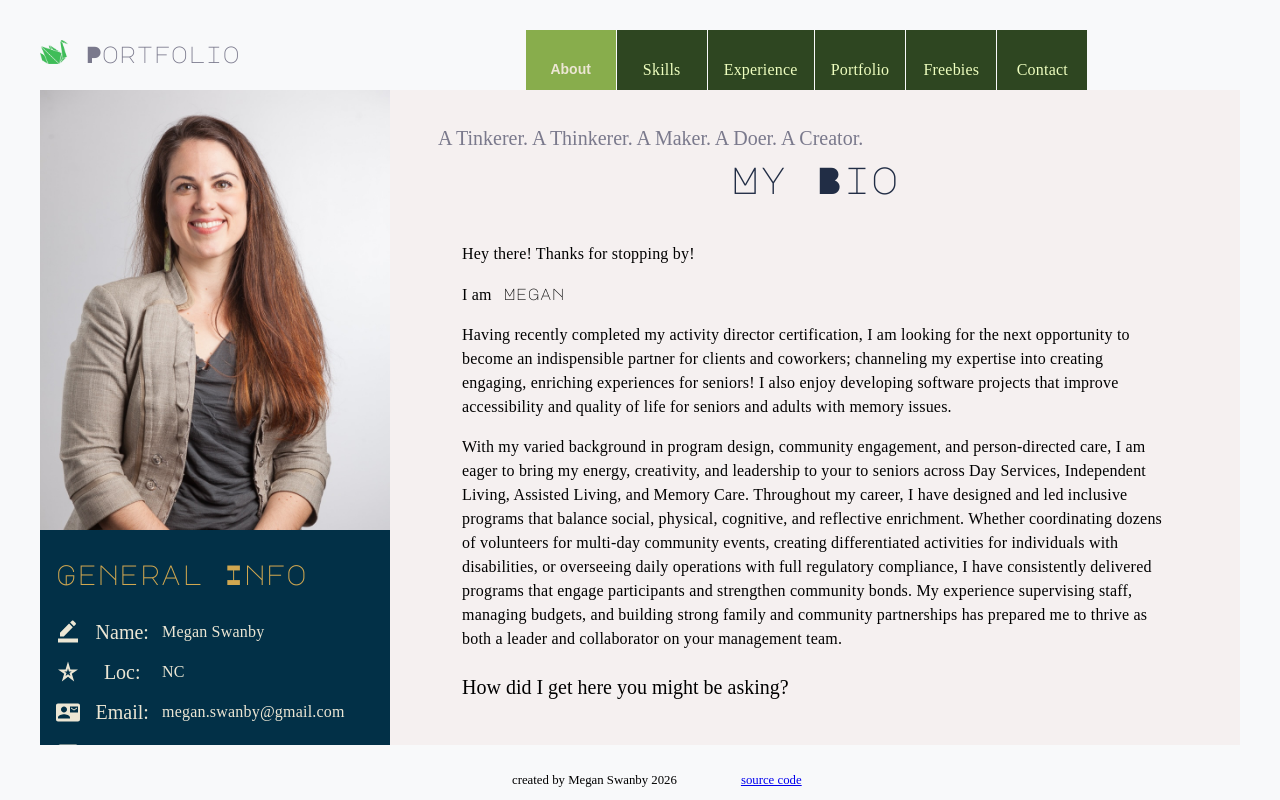
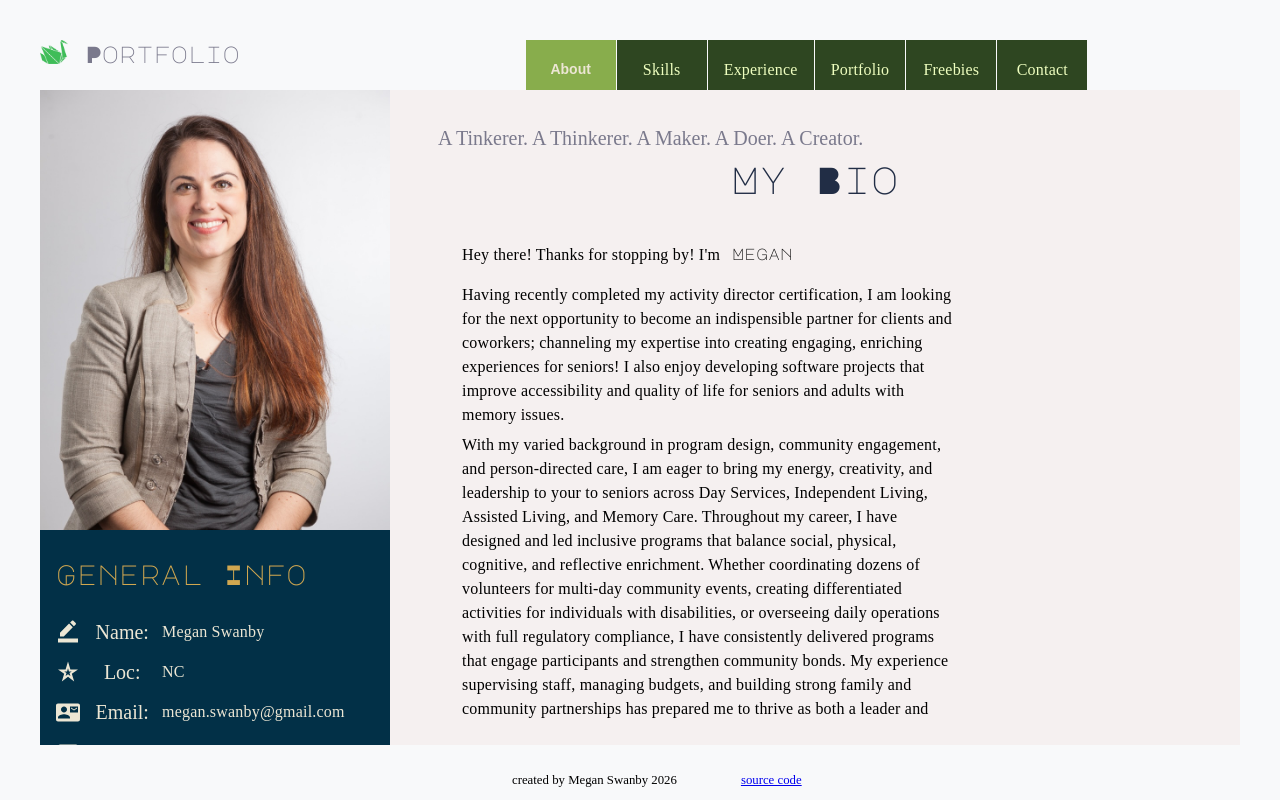
Before and after one commit to NYCSwan/nycswan.github.io, a React (Vite) app: page / in a window 1280 px wide. Built offline with nearby package versions, Linux system fonts and the light colour scheme; a web font is replaced by a local one; what chartjs-plugin-datalabels would draw is missing.

Commit message:
Add photo, activity, text upgrade

```diff
--- /dev/null
+++ b/src/components/ActivityCard.tsx
@@ -0,0 +1,48 @@
+import {
+  Button,
+  Card,
+  CardActions,
+  CardContent,
+  CardHeader,
+  CardMedia,
+  IconButton,
+  Typography,
+} from "@mui/material";
+import ShareIcon from "@mui/icons-material/Share";
+
+export default function ActivityCard({
+  title,
+  description,
+  imageUrl,
+  documentLink,
+}: {
+  title: string;
+  description: string;
+  imageUrl: string;
+  documentLink: string;
+}) {
+  return (
+    <Card
+      variant="outlined"
+      sx={{
+        maxWidth: 545,
+        marginTop: "1rem",
+        boxShadow: 2,
+        borderRadius: "1rem",
+        padding: "1rem",
+      }}
+    >
+      <CardMedia component="img" image={imageUrl} alt={title} width={"100%"} />
+      <CardContent>
+        <CardHeader title={title} />
+        <Typography variant="body1">{description}</Typography>
+      </CardContent>
+      <CardActions>
+        <IconButton aria-label="share">
+          <ShareIcon />
+        </IconButton>
+        <Button href={documentLink}>Learn more!</Button>
+      </CardActions>
+    </Card>
+  );
+}
--- a/src/components/TabList.tsx
+++ b/src/components/TabList.tsx
@@ -17,7 +17,7 @@ const StyledTab = styled(Tab)(({ theme }) => ({
   color: "#EEFEBF",
   marginRight: "1px",
   transition: "all 0.2s ease",
-  minHeight: theme.breakpoints.only("xl") ? 80 : 60,
+  minHeight: theme.breakpoints.only("xl") ? 60 : 50,
   "&:hover": {
     backgroundColor: theme.palette.primary.dark,
   },
@@ -46,7 +46,7 @@ export default function CustomTabList({
         px: { xs: "2rem", xl: "3rem" },
         fontSize: { xs: "1rem", xl: "1.25rem" },
         fontWeight: "400",
-        top: { xs: "-60px", xl: "-80px" },
+        top: { xs: "-50px", xl: "-60px" },
         backgroundColor: "transparent",
         color: "text.secondary",
         marginLeft: "375px",
--- a/src/pages/About.tsx
+++ b/src/pages/About.tsx
@@ -2,6 +2,7 @@ import Typography from "@mui/material/Typography";
 import ContentContainer from "../components/ContentContainer";
 import PageTitles from "../components/PageTitles";
 import ScrollStack from "../components/ScrollStack";
+import { Stack } from "@mui/material";
 
 export default function About() {
   return (
@@ -12,10 +13,7 @@ export default function About() {
       />
       <ScrollStack>
         <Typography variant="body1">
-          Hey there! Thanks for stopping by!
-        </Typography>
-        <Typography>
-          I am
+          Hey there! Thanks for stopping by! I'm
           <span
             style={{
               fontFamily: "Major Mono Display",
@@ -26,7 +24,8 @@ export default function About() {
             Megan{" "}
           </span>
         </Typography>
-        <Typography variant="body1">
+        <Stack width={{ xs: "inherit", sm: "70%" }} alignItems={"center"}>
+          <Typography variant="body1" gutterBottom>
             Having recently completed my activity director certification, I am
             looking for the next opportunity to become an indispensible partner
             for clients and coworkers; channeling my expertise into creating
@@ -34,43 +33,47 @@ export default function About() {
             software projects that improve accessibility and quality of life for
             seniors and adults with memory issues.
           </Typography>
-        <Typography variant="body1">
-          With my varied background in program design, community engagement, and
-          person-directed care, I am eager to bring my energy, creativity, and
-          leadership to your to seniors across Day Services, Independent Living,
-          Assisted Living, and Memory Care. Throughout my career, I have
-          designed and led inclusive programs that balance social, physical,
-          cognitive, and reflective enrichment. Whether coordinating dozens of
-          volunteers for multi-day community events, creating differentiated
-          activities for individuals with disabilities, or overseeing daily
-          operations with full regulatory compliance, I have consistently
-          delivered programs that engage participants and strengthen community
-          bonds. My experience supervising staff, managing budgets, and building
-          strong family and community partnerships has prepared me to thrive as
-          both a leader and collaborator on your management team.
+          <Typography variant="body1" gutterBottom>
+            With my varied background in program design, community engagement,
+            and person-directed care, I am eager to bring my energy, creativity,
+            and leadership to your to seniors across Day Services, Independent
+            Living, Assisted Living, and Memory Care. Throughout my career, I
+            have designed and led inclusive programs that balance social,
+            physical, cognitive, and reflective enrichment. Whether coordinating
+            dozens of volunteers for multi-day community events, creating
+            differentiated activities for individuals with disabilities, or
+            overseeing daily operations with full regulatory compliance, I have
+            consistently delivered programs that engage participants and
+            strengthen community bonds. My experience supervising staff,
+            managing budgets, and building strong family and community
+            partnerships has prepared me to thrive as both a leader and
+            collaborator on your management team.
           </Typography>
-        <Typography variant="h5">
+          <Typography variant="h5" gutterBottom>
             How did I get here you might be asking?
           </Typography>
-        <Typography variant="body1">
-          After more than 7 years as a software engineer, finding solutions for
-          complex real life problems using technology, I took on an additional
-          role as a caregiver for my dad who developed dementia. It was a
-          challenging and rewarding experience that transformed my professional
-          path. I learned to navigate the complexities of caregiving, and wanted
-          to apply my expertise to help others in similar situations.
+          <Typography variant="body1" gutterBottom>
+            After more than 7 years as a software engineer, finding solutions
+            for complex real life problems using technology, I took on an
+            additional role as a caregiver for my dad who developed dementia. It
+            was a challenging and rewarding experience that transformed my
+            professional path. I learned to navigate the complexities of
+            caregiving, and wanted to apply my expertise to help others in
+            similar situations.
           </Typography>
           <Typography variant="body1">
             I have experience working on a variety of projects, from managing
             teams to programs for people with dementia. I love working with all
             types of teams. If it exists, I have probably worked with(in) the
-          organizational structure -- from startups to non-profits! I thrive at
-          the intersection of technology and human connection, using strategic
-          thinking and hands-on collaboration to support both individuals and
-          organizations. Whether through program development, technology
-          solutions, or direct engagement, I&apos;m committed to fostering
-          environments where seniors feel valued, supported, and empowered.
+            organizational structure -- from startups to non-profits! I thrive
+            at the intersection of technology and human connection, using
+            strategic thinking and hands-on collaboration to support both
+            individuals and organizations. Whether through program development,
+            technology solutions, or direct engagement, I&apos;m committed to
+            fostering environments where seniors feel valued, supported, and
+            empowered.
           </Typography>
+        </Stack>
       </ScrollStack>
     </ContentContainer>
   );
--- a/src/pages/Activities.tsx
+++ b/src/pages/Activities.tsx
@@ -1,21 +1,10 @@
-import { Box, Link, Stack, Typography } from "@mui/material";
+import { Box, Typography } from "@mui/material";
 import ContentContainer from "../components/ContentContainer";
 import PageTitles from "../components/PageTitles";
-import { styled } from "@mui/material/styles";
 import ScrollStack from "../components/ScrollStack";
 import { activityBags } from "../utils/activityBags";
+import ActivityCard from "../components/ActivityCard";
 
-const ResponsiveImage = styled("img")(({ theme }) => ({
-  maxHeight: "200px",
-  width: "fit-content",
-  padding: "1rem",
-  [theme.breakpoints.down("sm")]: {
-    height: "100px",
-    alignSelf: "center",
-    marginTop: "1rem",
-    borderRadius: "25px",
-  },
-}));
 export default function Activities() {
   return (
     <ContentContainer>
@@ -34,6 +23,7 @@ export default function Activities() {
             display: "flex",
             flexDirection: "column",
             alignContent: "center",
+            alignItems: "center",
           }}
         >
           <Typography variant="h4" gutterBottom>
@@ -51,35 +41,13 @@ export default function Activities() {
           <div>
             {activityBags.map(
               ({ title, description, imageUrl, documentLink }) => (
-                <Stack
-                  useFlexGap
-                  sx={{
-                    width: { sm: "100%", md: "60%" },
-                    alignSelf: "center",
-                    border: 3,
-                    borderColor: "secondary.main",
-                    marginTop: "1rem",
-                    padding: "1rem 2rem",
-                    borderRadius: "1rem",
-                    backgroundColor: "background.default",
-                    boxShadow: 2,
-                    display: "flex",
-                    flexDirection: "column",
-                    alignContent: "center",
-                  }}
-                >
-                  <ResponsiveImage src={imageUrl} />
-                  <Typography variant="body1">{title}</Typography>
-                  <Typography variant="body1">{description}</Typography>
-                  <Link
-                    underline="none"
-                    target="_blank"
-                    href={documentLink}
-                    rel="noopener"
-                  >
-                    Learn More!
-                  </Link>
-                </Stack>
+                <ActivityCard
+                  key={title}
+                  title={title}
+                  description={description}
+                  imageUrl={imageUrl}
+                  documentLink={documentLink}
+                />
               ),
             )}
           </div>
@@ -88,4 +56,3 @@ export default function Activities() {
     </ContentContainer>
   );
 }
-// physical, social, intellectual, spiritual, emotional, environmental/Occupational
```
Also changed, not shown: src/pages/ContactMe.tsx (+20 -12 lines), src/pages/Skills.tsx (+5 -5 lines), src/utils/activityBags.ts (+12 -5 lines), src/assets/act1.jpg (added), src/assets/goddess.jpg (added). Lines whose indentation alone changed are shown as unchanged.
